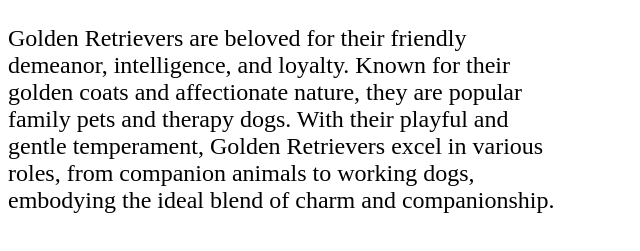
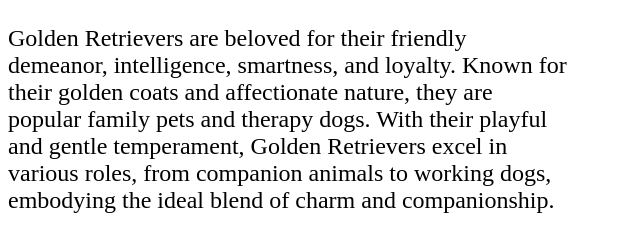
Before and after one commit to ArmaanTechDeveloper/express-ci-cd, a website: page public/index.html in a window 1280 px wide. Shown: the part 483-734 px from the top of the page, without its empty margins (0-640 px from the left). Drawn offline with Linux system fonts and the light colour scheme.

Commit message:
added the word smartness to the paragraph

```diff
--- a/public/index.html
+++ b/public/index.html
@@ -19,6 +19,6 @@
 <body>
     <h1>Hello World from CI/CD by likeapro!!</h1>
     <img src="https://images.squarespace-cdn.com/content/v1/54e7a1a6e4b08db9da801ded/fdecc7f0-42bf-4696-bd4c-73a868e5d1d2/81.jpg" alt="">
-    <p>Golden Retrievers are beloved for their friendly demeanor, intelligence, and loyalty. Known for their golden coats and affectionate nature, they are popular family pets and therapy dogs. With their playful and gentle temperament, Golden Retrievers excel in various roles, from companion animals to working dogs, embodying the ideal blend of charm and companionship.</p>
+    <p>Golden Retrievers are beloved for their friendly demeanor, intelligence, smartness, and loyalty. Known for their golden coats and affectionate nature, they are popular family pets and therapy dogs. With their playful and gentle temperament, Golden Retrievers excel in various roles, from companion animals to working dogs, embodying the ideal blend of charm and companionship.</p>
 </body>
 </html>
```
